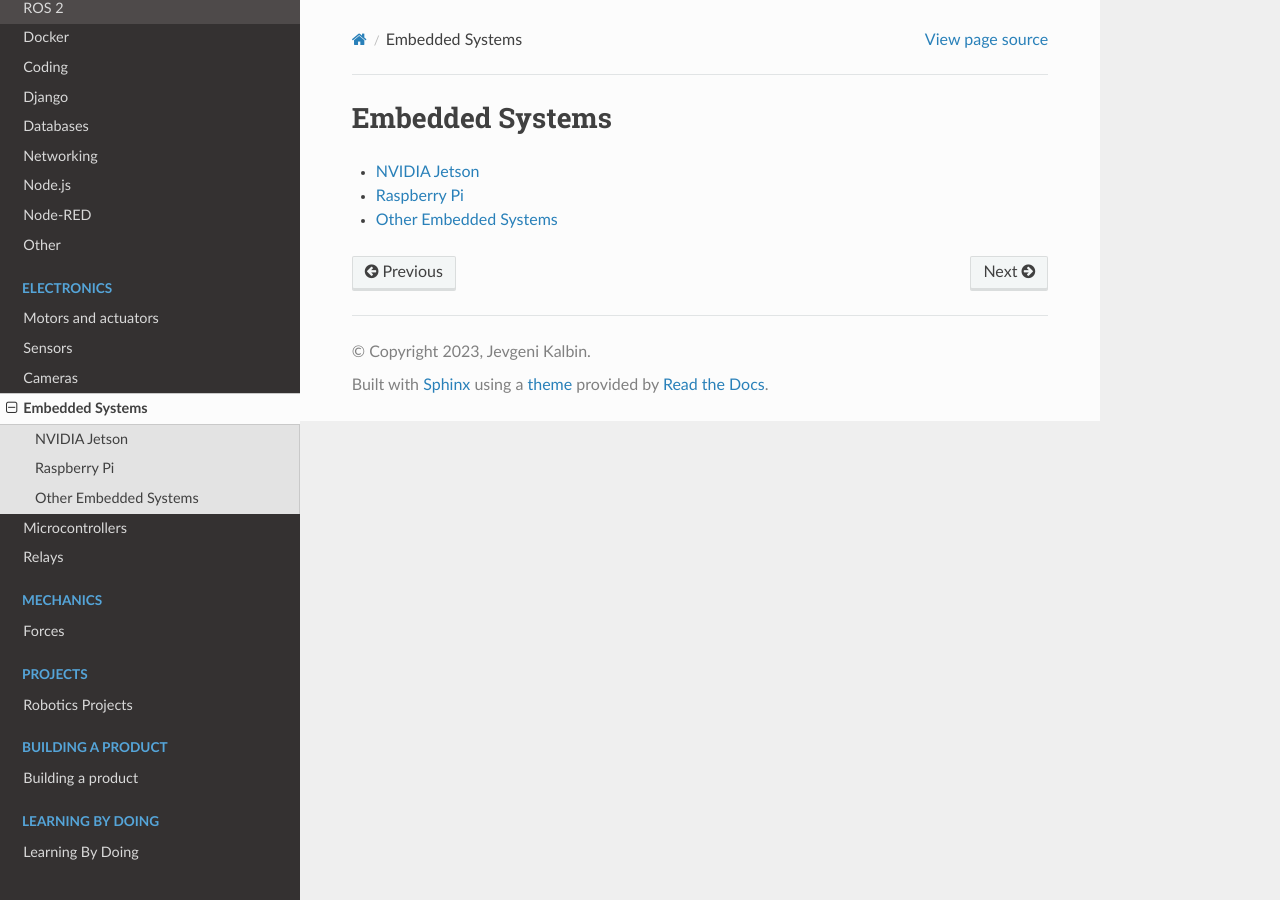
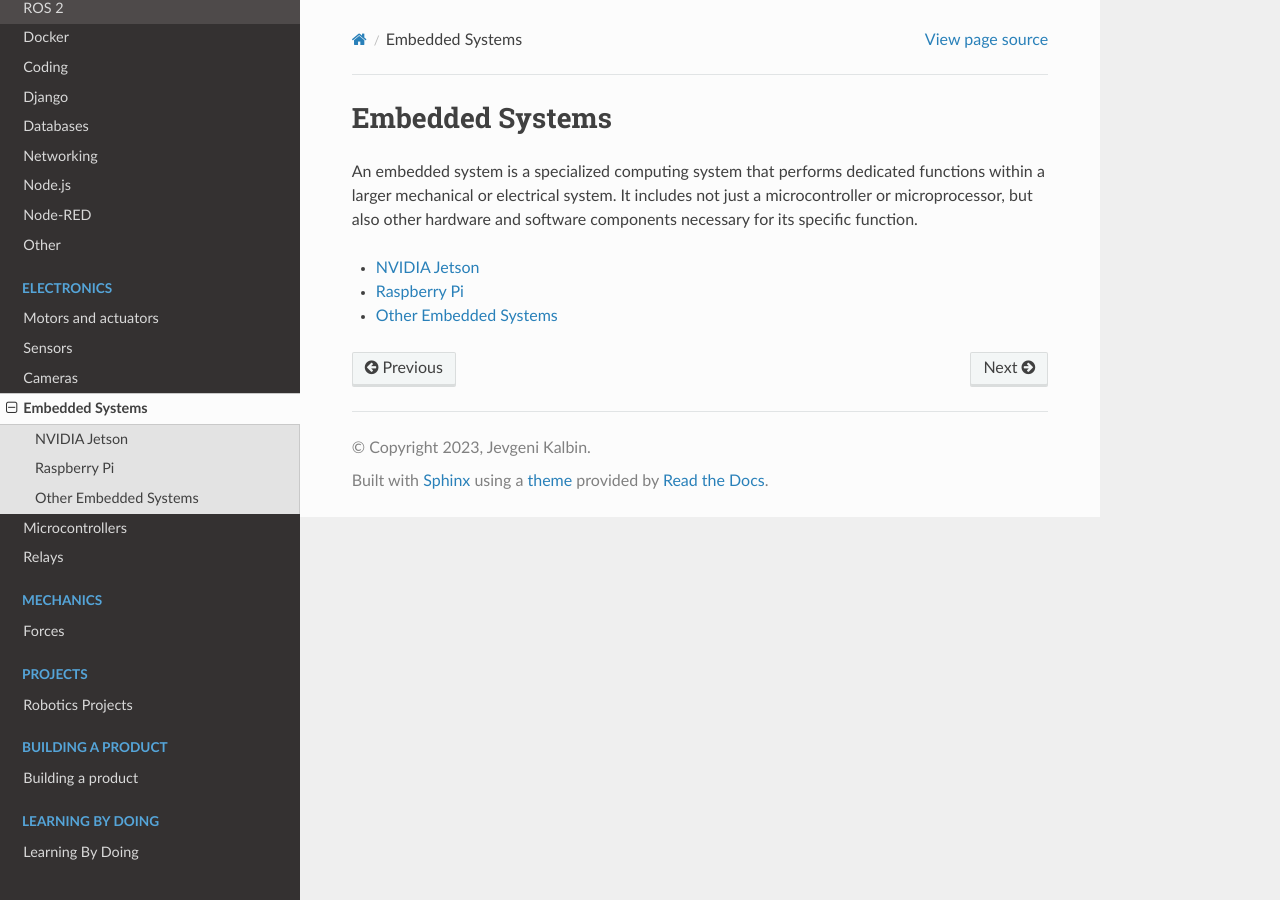
Before and after one commit to jevgenik/manuals, a Sphinx documentation site: the page built from source/files/electronics/embedded_systems/embedded_systems.rst, in a window 1280 px wide. Built offline with Sphinx 7.4.7 and the Read the Docs theme 2.0.0, drawn with Linux system fonts in a browser that asks for light colours.

Commit message:
embedded systesms

```diff
--- a/source/files/electronics/embedded_systems/embedded_systems.rst
+++ b/source/files/electronics/embedded_systems/embedded_systems.rst
@@ -1,6 +1,8 @@
 ================
 Embedded Systems
 ================
+An embedded system is a specialized computing system that performs dedicated functions within a larger mechanical or electrical system.
+It includes not just a microcontroller or microprocessor, but also other hardware and software components necessary for its specific function.
 
 .. toctree::
    :maxdepth: 1
```
